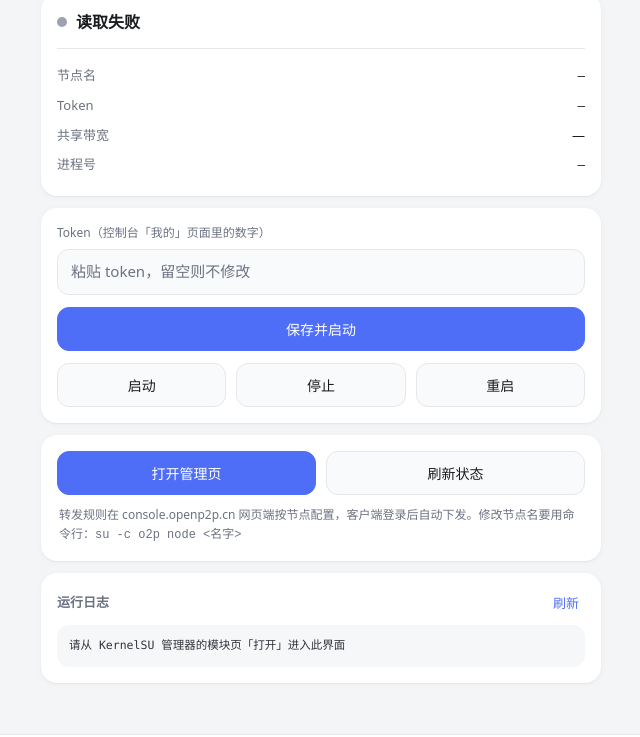
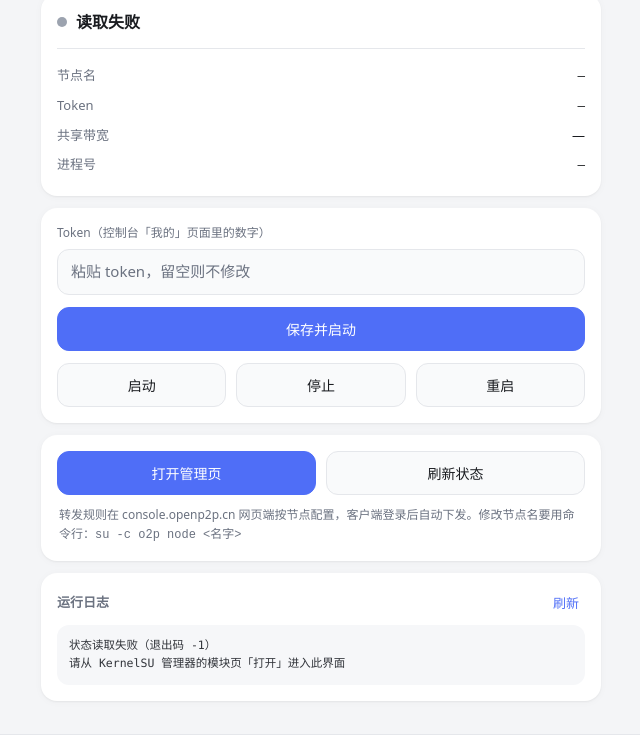
Before and after one commit to Y-SOFTBREEZE/openp2p-magisk, a plain HTML site: page module/webroot/index.html in a window 1280 px wide. Shown: the part 66-803 px from the top of the page, without its empty margins (319-959 px from the left). Drawn offline with Linux system fonts and the light colour scheme.

Commit message:
WebUI 不再依赖软链：逐个探测真实 o2p 路径，失败时显示退出码与 stderr
软链指向 modules_update 时重启后必断，界面会整体失灵。o2p、daemon.sh、
system/bin/o2p 三处都改成探测式，start 也探测 daemon.sh 路径。

```diff
--- a/module/webroot/index.html
+++ b/module/webroot/index.html
@@ -150,7 +150,9 @@
 (function () {
   'use strict';
 
-  var O2P = '/data/adb/openp2p/o2p';
+  var O2P_PATHS = ['/data/adb/openp2p/o2p',
+                   '/data/adb/modules/openp2p/o2p',
+                   '/data/adb/modules_update/openp2p/o2p'];
   var MGMT = 'https://console.openp2p.cn';
   var seq = 0;
 
@@ -199,6 +201,15 @@
     });
   }
 
+  // /data/adb/openp2p/o2p 是指向模块目录的软链，安装后若指向 modules_update，
+  // 重启后那条路径就没了（断链）。所以逐个探测，挑第一个真实存在的。
+  function o2p(sub) {
+    var probe = 'for d in ' + O2P_PATHS.join(' ') +
+      '; do [ -f "$d" ] && exec /system/bin/sh "$d" ' + sub + '; done; ' +
+      'echo "找不到 o2p 脚本，模块可能没装好或软链断了" >&2; exit 127';
+    return sh(probe);
+  }
+
   function toast(msg) {
     try { if (window.ksu && window.ksu.toast) { window.ksu.toast(msg); return; } } catch (e) {}
     showBusy(msg, 1600);
@@ -237,23 +248,29 @@
 
   var loading = false;
   function refresh() {
-    if (loading) { return Promise.resolve(); }
+    if (loading) { return Promise.resolve(false); }
     loading = true;
-    return sh('sh ' + O2P + ' state').then(function (r) {
+    return o2p('state').then(function (r) {
       loading = false;
       if (r.code !== 0) {
         runText.textContent = '读取失败';
-        return;
+        rules.textContent = '';
+        var why = (r.err || r.out || '').replace(/\r/g, '').trim();
+        logEl.className = why ? '' : 'empty';
+        logEl.textContent = '状态读取失败（退出码 ' + r.code + '）' +
+          (why ? '\n' + why : '\n没有输出，可能是模块目录里缺少 o2p 脚本');
+        return false;
       }
       render(parseState(r.out));
+      return true;
     });
   }
 
   function loadLog() {
     logEl.className = 'empty';
     logEl.textContent = '读取中…';
-    return sh('sh ' + O2P + ' log 200').then(function (r) {
-      var text = (r.out || '').replace(/\r/g, '').trim();
+    return o2p('log 200').then(function (r) {
+      var text = ((r.out || '') + (r.err || '')).replace(/\r/g, '').trim();
       logEl.className = text ? '' : 'empty';
       logEl.textContent = text || '还没有日志，服务启动后这里会出现输出';
       logEl.scrollTop = logEl.scrollHeight;
@@ -261,19 +278,22 @@
   }
 
   var running = false;
-  function act(path, label) {
+  function act(sub, label) {
     if (running) { return Promise.resolve(); }
     running = true;
     setDisabled(true);
     showBusy(label + '…');
-    return sh('sh ' + O2P + ' ' + path).then(function (r) {
+    return o2p(sub).then(function (r) {
+      var out = ((r.out || '') + (r.err || '')).replace(/\r/g, '').trim();
       return refresh().then(function () {
         running = false;
         setDisabled(false);
         showBusy('');
-        var msg = (r.out || '').replace(/\r/g, '').trim().split('\n').pop() || (r.code === 0 ? '完成' : '失败');
+        var msg = out.split('\n').pop() || (r.code === 0 ? '完成' : '失败（退出码 ' + r.code + '）');
         toast(label + '：' + msg);
-        return loadLog();
+        if (r.code === 0) { return loadLog(); }
+        logEl.className = out ? '' : 'empty';
+        logEl.textContent = out || label + '失败（退出码 ' + r.code + '，没有输出）';
       });
     });
   }
@@ -294,7 +314,7 @@
   $('start').addEventListener('click', function () { act('start', '启动'); });
   $('stop').addEventListener('click', function () { act('stop', '停止'); });
   $('restart').addEventListener('click', function () { act('restart', '重启'); });
-  $('refresh').addEventListener('click', function () { refresh().then(loadLog); });
+  $('refresh').addEventListener('click', function () { refresh().then(function (ok) { if (ok) { loadLog(); } }); });
   $('reload').addEventListener('click', loadLog);
 
   $('mgmt').addEventListener('click', function () {
@@ -305,12 +325,12 @@
         return;
       }
     } catch (e) {}
-    sh('am start --user 0 -a android.intent.action.VIEW -d "' + MGMT + '"').then(function (r) {
-      if (r.code !== 0) { toast('打不开浏览器：' + r.out); }
+    sh('/system/bin/am start --user 0 -a android.intent.action.VIEW -d "' + MGMT + '"').then(function (r) {
+      if (r.code !== 0) { toast('打不开浏览器：' + (r.err || r.out || r.code)); }
     });
   });
 
-  refresh().then(loadLog);
+  refresh().then(function (ok) { if (ok) { loadLog(); } });
 })();
 </script>
 </body>
```
Also changed, not shown: 3 other files.
